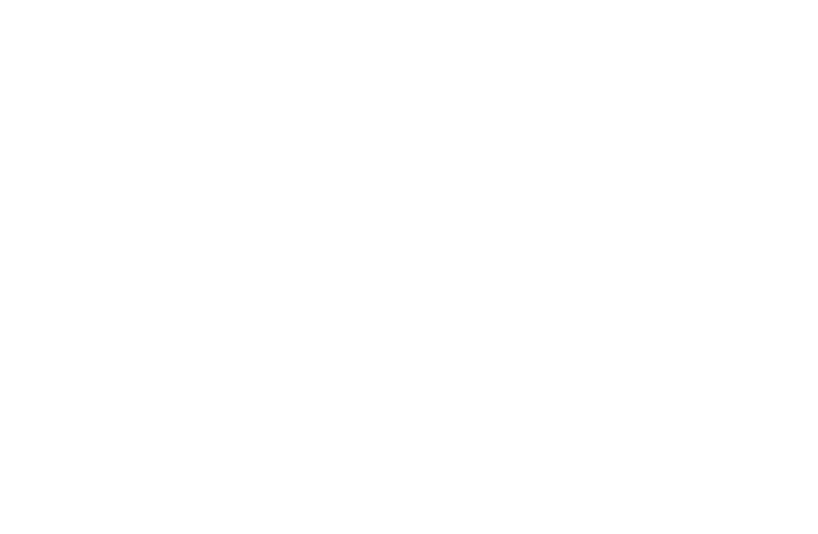
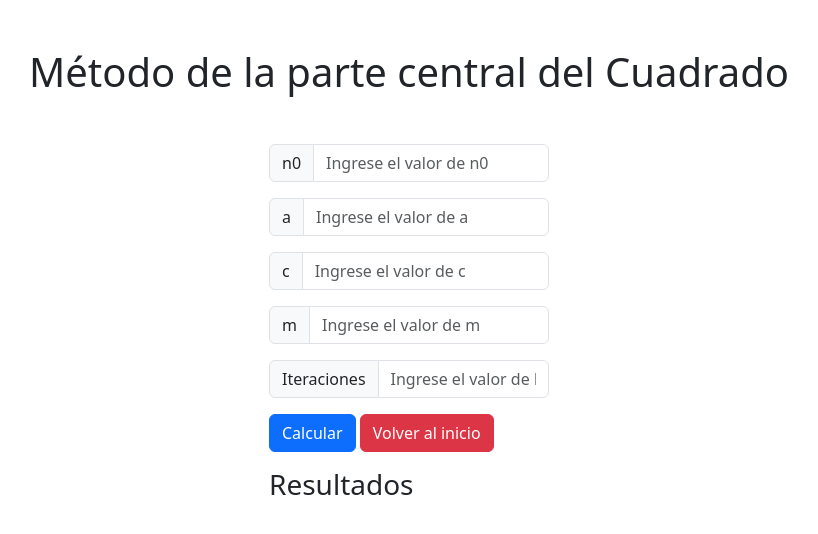
Before and after one commit to facundomoya/generadores_numeros_aleatorios, a plain HTML site: page metodoCongruencialMixto.html in a window 1280 px wide. Shown: the whole page, without its empty margins (231-1049 px from the left). Drawn offline with nearby package versions, Linux system fonts and the light colour scheme.

Commit message:
se termino con el metodo de congruencial mixto

```diff
--- /dev/null
+++ b/functions/congruencialMixto.js
@@ -0,0 +1,28 @@
+function metodoCongruencialMixto() {
+    const n0 = BigInt(document.getElementById("semillaInput").value);
+    const a = BigInt(document.getElementById("digitosDeseadosInput").value);
+    const c = BigInt(document.getElementById("digitosDeseadosInput2").value);
+    const m = BigInt(document.getElementById("digitosDeseadosInput3").value);
+    const it = parseInt(document.getElementById("totInput").value);
+
+    if (n0 <= 0 || a <= 0 || c <= 0 || m <= 0 || isNaN(it) || it <= 0) {
+        alert("Valores inválidos. Todos deben ser números positivos.");
+        return;
+    }
+
+    const output = document.getElementById("output");
+    output.innerHTML = "";
+
+    let semilla = n0;
+
+    for (let i = 0; i < it; i++) {
+        const calculo1 = (a * semilla + c);
+        const calculo2 = calculo1 % m;
+
+        const resultadoDecimal = Number(calculo2) / Number(m);
+
+        output.innerHTML += `u${i} = ${resultadoDecimal}<br>`;
+
+        semilla = calculo2;
+    }
+}
--- a/metodoCongruencialMixto.html
+++ b/metodoCongruencialMixto.html
@@ -0,0 +1,53 @@
+<!DOCTYPE html>
+<html lang="es">
+
+<head>
+    <meta charset="UTF-8">
+    <meta name="viewport" content="width=device-width, initial-scale=1.0">
+    <link href="https://cdn.jsdelivr.net/npm/bootstrap@5.3.5/dist/css/bootstrap.min.css" rel="stylesheet"
+        integrity="sha384-SgOJa3DmI69IUzQ2PVdRZhwQ+dy64/BUtbMJw1MZ8t5HZApcHrRKUc4W0kG879m7" crossorigin="anonymous">
+        <link rel="stylesheet" href="../css/style.css">
+    <title>Método de la parte central del cuadrado</title>
+</head>
+<body>
+    <main>
+        <section>
+            <h1 class="text-center my-5">Método de la parte central del Cuadrado</h1>
+            <div class="margenes-inputs">
+                <div class="input-group flex-nowrap">
+                    <span class="input-group-text" id="semilla">n0</span>
+                    <input type="text" id="semillaInput" class="form-control" placeholder="Ingrese el valor de n0">
+                </div>
+                <div class="input-group flex-nowrap my-3">
+                    <span class="input-group-text" id="digitosDeseados">a</span>
+                    <input type="text" id="digitosDeseadosInput" class="form-control" placeholder="Ingrese el valor de a">
+                </div>
+                <div class="input-group flex-nowrap my-3">
+                    <span class="input-group-text" id="digitosDeseados2">c</span>
+                    <input type="text" id="digitosDeseadosInput2" class="form-control" placeholder="Ingrese el valor de c">
+                </div>
+                <div class="input-group flex-nowrap my-3">
+                    <span class="input-group-text" id="digitosDeseados3">m</span>
+                    <input type="text" id="digitosDeseadosInput3" class="form-control" placeholder="Ingrese el valor de m">
+                </div>
+                <div class="input-group flex-nowrap my-3">
+                    <span class="input-group-text" id="digitosDeseados2">Iteraciones</span>
+                    <input type="text" id="totInput" class="form-control" placeholder="Ingrese el valor de las iteraciones">
+                </div>
+                <button type="button" class="btn btn-primary" onclick="metodoCongruencialMixto()">Calcular</button>
+                <a href="index.html">
+                    <button type="button" class="btn btn-danger">Volver al inicio</button>
+                </a>
+            </div>
+            <div id="output" class="margenes-inputs my-3">
+                <h3>Resultados</h3>
+                <ul id="resultadosLista"></ul>
+            </div>
+        </section>
+    </main>
+    <script src="https://cdn.jsdelivr.net/npm/bootstrap@5.3.5/dist/js/bootstrap.bundle.min.js"
+        integrity="sha384-k6d4wzSIapyDyv1kpU366/PK5hCdSbCRGRCMv+eplOQJWyd1fbcAu9OCUj5zNLiq"
+        crossorigin="anonymous"></script>
+        <script src="./functions/congruencialMixto.js"></script>
+</body>
+</html>
```
Also changed, not shown: index.html (+1 -1 lines).
